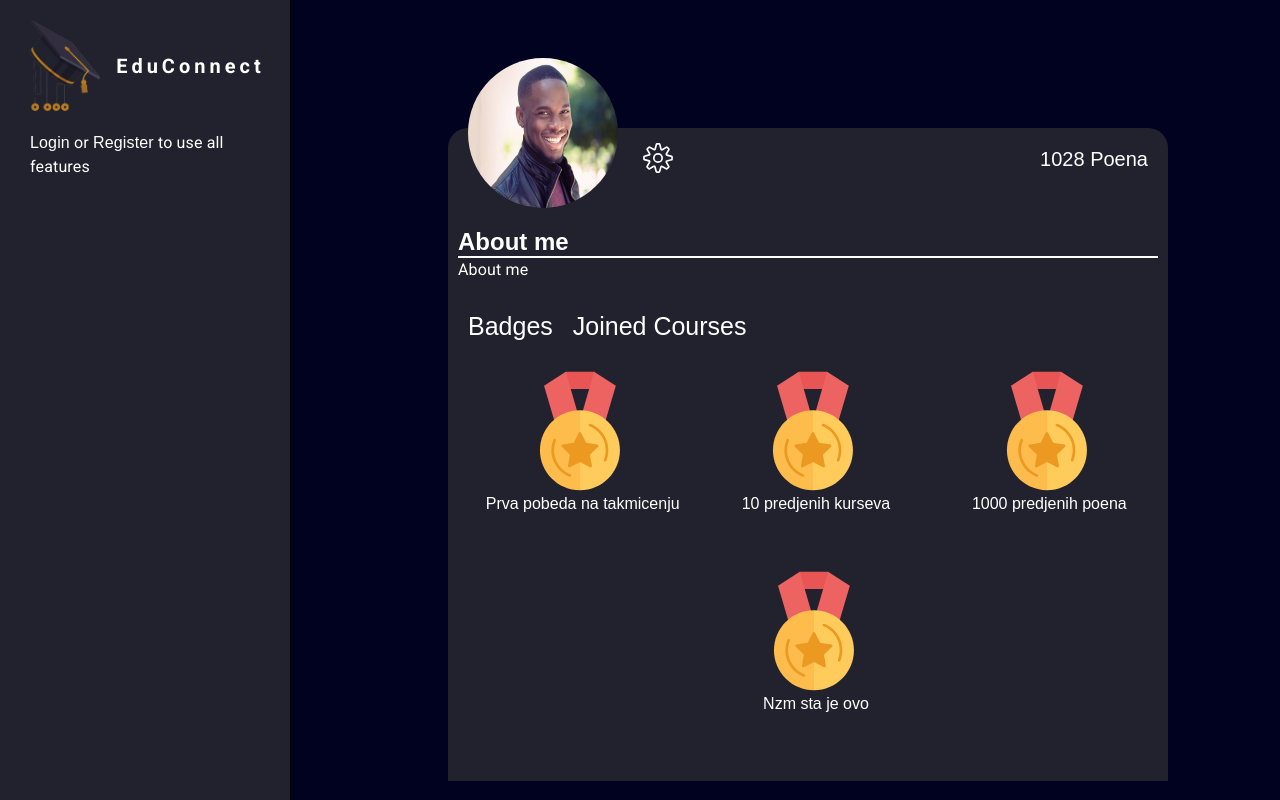
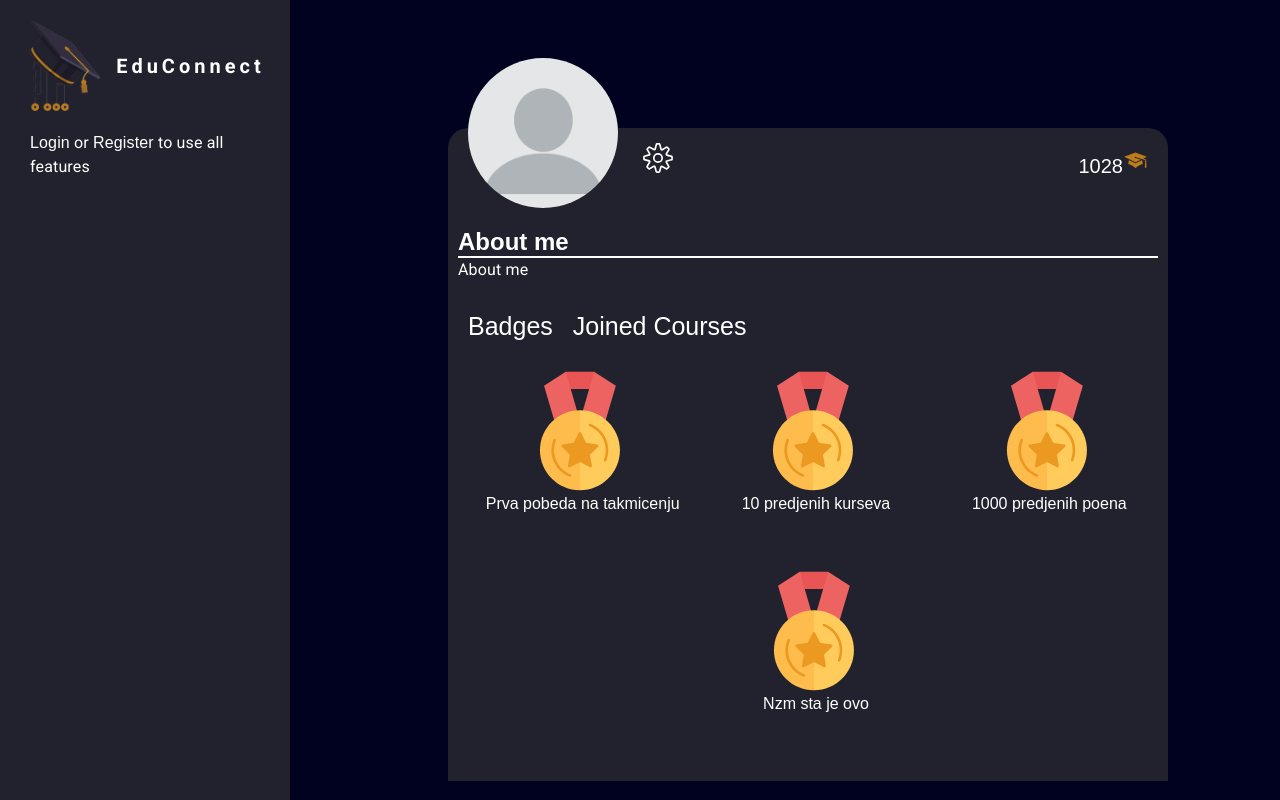
Before and after one commit to EminRedzovic/Hackaton2024, a React (Create React App) app: page /profile in a window 1280 px wide. Built offline with nearby package versions, Linux system fonts and the light colour scheme; no server answers.

Commit message:
Finishing

```diff
--- a/src/pages/ProfilePage/profilePage.js
+++ b/src/pages/ProfilePage/profilePage.js
@@ -1,11 +1,12 @@
 import "./profilePage.css";
 import NavigationCard from "../../components/CourseCards/NavigationCard";
-import profile from "./profile.jpg";
+import profile from "../../mockedData/profile.png";
 import medalja from "./medalja.svg";
 import { CiSettings } from "react-icons/ci";
 import { auth, editProfile, getUserData } from "../../firebase";
 import { useState, useEffect } from "react";
 import { Typography } from "@mui/material";
+import { GiGraduateCap } from "react-icons/gi";
 
 const ProfilePage = () => {
   const [user, setUser] = useState();
@@ -73,7 +74,16 @@ const ProfilePage = () => {
               onClick={() => editProfile1()}
             />
           </div>
-          <p>1028 Poena</p>
+          <p>
+            1028
+            <GiGraduateCap
+              style={{
+                width: "25px",
+                height: "25px",
+                color: "#bc7c19",
+              }}
+            />
+          </p>
         </div>
         <h2>About me</h2>
         <div className="linija"></div>
```
